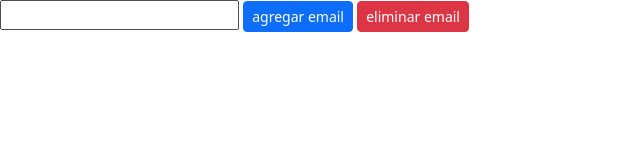
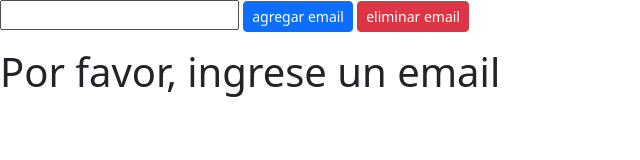
Before and after one commit to sergiomedinaio/clase_04_aplicaciones_moviles, a plain HTML site: page index.html in a window 1280 px wide. Shown: the whole page, without its empty margins (0-640 px from the left). Drawn offline with nearby package versions, Linux system fonts and the light colour scheme.

Commit message:
feat: add message on empty list

```diff
--- a/index.html
+++ b/index.html
@@ -29,7 +29,7 @@
         </div>
       </li>
     </ul>
-
+    <h1 v-if="obtenerEmailsVisibles().length == 0">Por favor, ingrese un email</h1>
     <button v-if="obtenerEmailsVisibles().length >= 5" @click="limpiarListaEmail" type="button" class="btn btn-primary btn-lg">Enviar emails masivos</button>
 
   </div>
```
